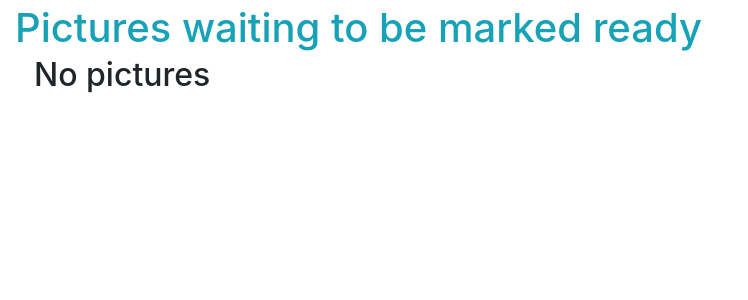
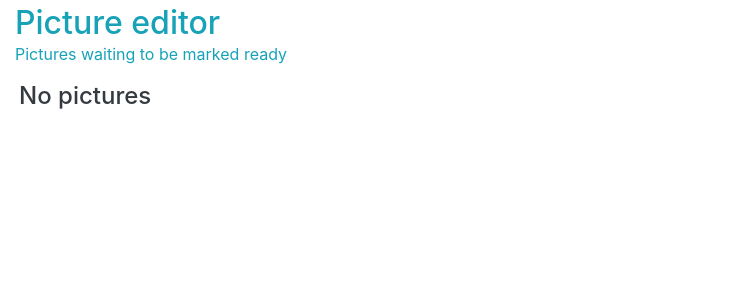
Before and after one commit to ValheKouneli/SkrolliEditor, a Python web app: template application/templates/auth/picture_editor_page.html in a window 1280 px wide. Shown: the part 56-356 px from the top of the page, without its empty margins (0-748 px from the left). Run offline with Jinja, Linux system fonts and the light colour scheme; the template is opened without the code that fills it, so the values that code supplies are empty; some libraries are stand-ins or nearby versions.

Commit message:
makes headers in special role pages smaller

```diff
--- a/application/templates/auth/picture_editor_page.html
+++ b/application/templates/auth/picture_editor_page.html
@@ -1,9 +1,14 @@
 {% extends "layout.html" %}
 
 {% block body %}
-<span class="h1 text-info">
-    Pictures waiting to be marked ready
-</span>
+<span class="h2 text-info">
+        Picture editor
+    </span>
+    <p>
+        <span class="h7 text-info">
+            Pictures waiting to be marked ready
+        </span>
+    </p>
 
 
 <div class="row m-1">
@@ -24,8 +29,8 @@
         {% endif %}
 
         {% if pictures|length == 0 %}
-            <div class="col">
-                <h2> No pictures </h2>
+            <div class="col m-0 p-0">
+                <span class="text-dark h4"> No pictures </span>
             </div>
         {% endif %}
 {% endblock %}
```
Also changed, not shown: application/templates/auth/language_consultant_page.html (+9 -4 lines).
